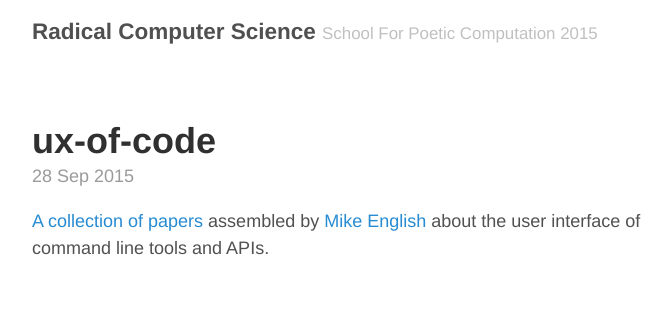
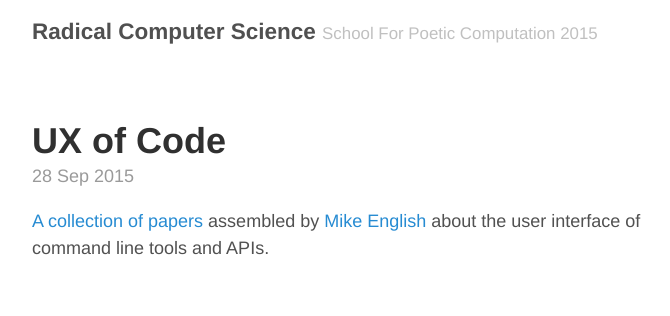
Before and after one commit to PlumpMath/sfpc, a Jekyll site: the page built from _posts/2015-09-28-ux-of-code.md, in a window 1280 px wide. Shown: the top 316 px of the page, without its empty margins (293-963 px from the left). Built offline with Jekyll 4.4.1, drawn with Linux system fonts in a browser that asks for light colours.

```diff
--- a/_posts/2015-09-28-ux-of-code.md
+++ b/_posts/2015-09-28-ux-of-code.md
@@ -1,6 +1,6 @@
 ---
 layout: post
-title: ux-of-code
+title: UX of Code
 ---
 
 [A collection of papers](https://www.zotero.org/groups/cli__api_ux) assembled by [Mike English](https://twitter.com/englishm_) about the user interface of command line tools and APIs.
```
